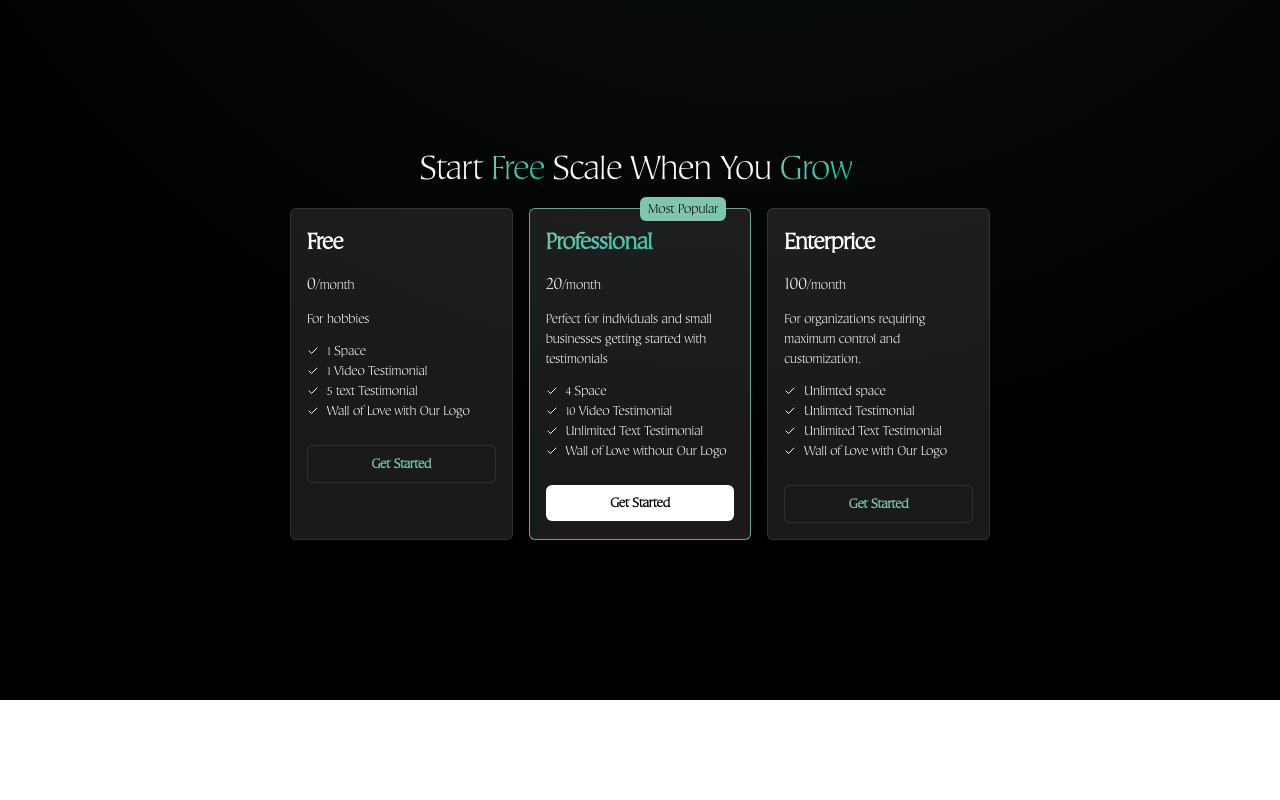
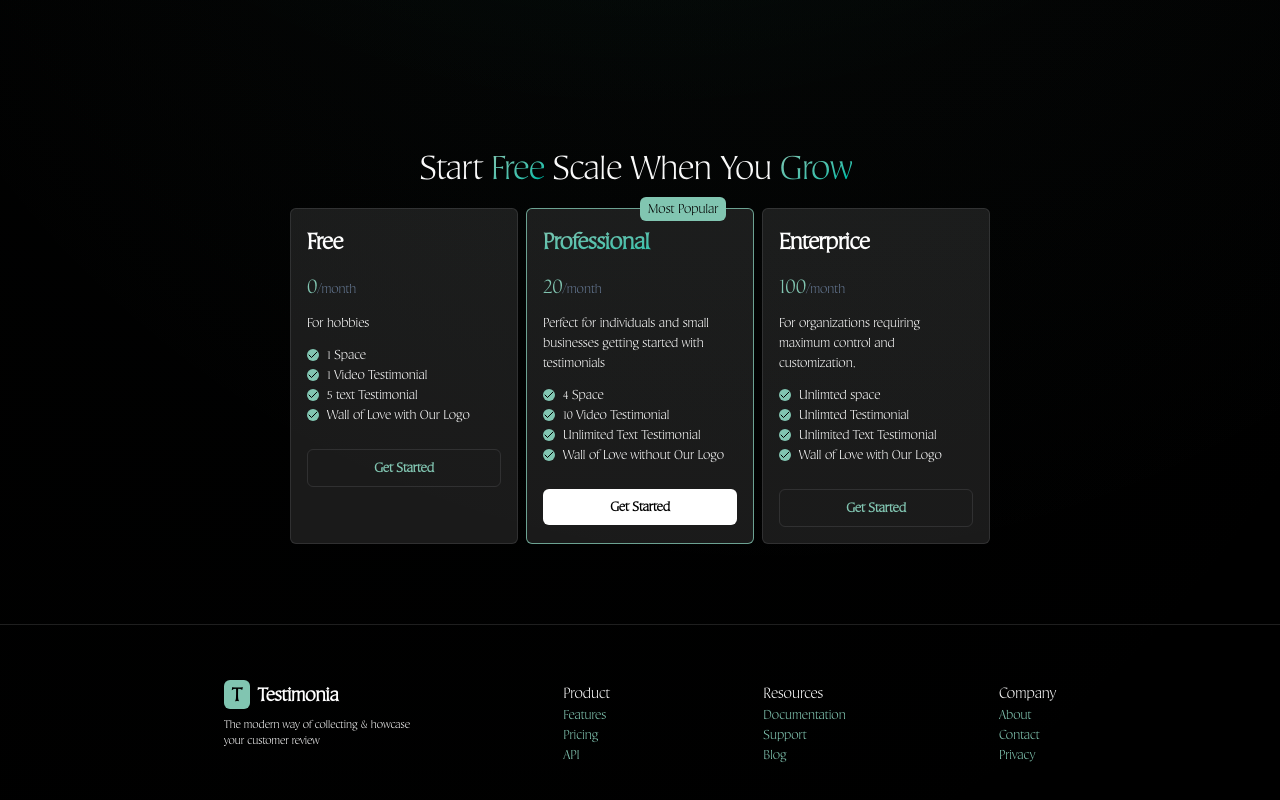
Before and after one commit to kakotyanimesh/Vouchly, a Next.js app: page / in a window 1280 px wide. Shown: the part 2276-3076 px from the top of the page. Before the commit the page ends 2976 px from the top, so only its background shows below. Built offline with nearby package versions, Linux system fonts and the light colour scheme.

Commit message:
landing page done

```diff
--- a/src/app/globals.css
+++ b/src/app/globals.css
@@ -45,10 +45,10 @@ body {
 
 html {
   background:
-    /* radial-gradient(circle at 30% 25%, rgba(132, 194, 179, 0.15) 0%, transparent 10%), */
-    radial-gradient(circle at 50% 50%, rgba(0, 247, 165, 0.067) 4%, transparent 50%),
-    radial-gradient(circle at 60% 60%, rgba(132, 194, 179, 0.113) 0%, transparent 50%),
-    /* radial-gradient(circle at 30% 70%, rgba(132, 194, 179, 0.12) 0%, transparent 50%), */
+    radial-gradient(circle at 30% 25%, rgba(132, 194, 179, 0.15) 0%, transparent 10%),
+    radial-gradient(circle at 50% 50%, rgba(0, 247, 165, 0.077) 1%, transparent 50%),
+    radial-gradient(circle at 60% 60%, rgba(132, 194, 179, 0.042) 0%, transparent 50%),
+    radial-gradient(circle at 30% 70%, rgba(59, 87, 80, 0.02) 0%, transparent 50%),
     linear-gradient(105deg,
       #000000 0%,
       #000000 25%,
@@ -69,20 +69,3 @@ html {
     -ms-overflow-style: none;  /* IE and Edge */
     scrollbar-width: none;  /* Firefox */
 }
-
-
-@property --border-angle {
-  syntax: '<angle>';
-  inherits: false;
-  initial-value: 0deg;
-}
-
-@theme {
-  --animate-rotate-border : border-rotate 3s linear infinite
-
-  @keyframes border-rotate {
-    to {
-      --border-angle : 360deg
-    }
-  }
-}
--- a/src/app/page.tsx
+++ b/src/app/page.tsx
@@ -1,4 +1,5 @@
 import { FeaturesDiv } from "@/components/landingpage/featuresdiv";
+import { Footer } from "@/components/landingpage/footer";
 import { LandingHeader } from "@/components/landingpage/landingbody";
 import { NoCoding } from "@/components/landingpage/nocoding";
 import { PricingDiv } from "@/components/landingpage/pricingdiv";
@@ -9,13 +10,14 @@ export default function Home() {
   return (
     <div className="md:mx-20 mx-5">
       <Navbar/>
-      <div className="flex justify-center text-center space-y-40 mb-40 items-center flex-col">
+      <div className="flex justify-center text-center space-y-40 items-center flex-col">
         <LandingHeader/>
         <Reviewdiv/>
         <FeaturesDiv/>
         <NoCoding/>
         <PricingDiv/>
       </div>
+      <Footer/>
     </div>
   );
 }
--- /dev/null
+++ b/src/components/landingpage/footer.tsx
@@ -0,0 +1,26 @@
+import { FooterLinks } from "@/utils/hardcodeddata/shortcuts"
+import { Logo } from "../ui/logo"
+import { LinkTag } from "../ui/Link"
+
+export const Footer = () => {
+    return (
+        <div className="border-t border-[hsl(var(--secondary))] mt-20 md:-mx-20 -mx-5 md:py-14 py-5 flex md:flex-row flex-col justify-between md:px-56 px-5 space-y-4">
+            <div className="flex flex-col gap-2">
+                <Logo className="text-xl"/>
+                <p className="text-xs ">The modern way of collecting & howcase <br /> your customer review</p>
+            </div>
+            {
+                FooterLinks.map((f, k) => (
+                    <div key={k}>
+                        <h1 className="text-md">{f.fHead}</h1>
+                        <div className="flex flex-col">
+                            {f.features.map((fE, k) => (
+                                <LinkTag className="text-sm" href={`${fE}`} key={k}>{fE}</LinkTag>
+                            ))}
+                        </div>
+                    </div>
+                ))
+            }
+        </div>
+    )
+}
--- a/src/components/landingpage/pricingdiv.tsx
+++ b/src/components/landingpage/pricingdiv.tsx
@@ -9,18 +9,23 @@ export const PricingDiv = () => {
                 Scale When You
                 <span className="bg-gradient-to-br from-[hsl(var(--primary))] to-teal-500 bg-clip-text text-transparent mx-2">Grow</span>
             </h1>
-            <div className="grid grid-cols-3 gap-4 md:w-[700px]">
+            <div className="grid md:grid-cols-3 grid-cols-1 gap-2 md:w-[700px]">
                 <PricingCard
+                // className="-rotate-3"
                 title="Free"
                 desc="For hobbies"
                 price={0}
                 features={["1 Space", "1 Video Testimonial", "5 text Testimonial", "Wall of Love with Our Logo"]}/>
+
                 <PricingCard
+                // className="rotate-0"
                 title="Professional"
                 desc="Perfect for individuals and small businesses getting started with testimonials"
                 price={20}
                 features={["4 Space", "10 Video Testimonial", "Unlimited Text Testimonial", "Wall of Love without Our Logo"]}/>
+
                 <PricingCard
+                // className="rotate-3"
                 title="Enterprice"
                 desc="For organizations requiring maximum control and customization."
                 price={100}
--- a/src/components/ui/pricingcard.tsx
+++ b/src/components/ui/pricingcard.tsx
@@ -21,21 +21,26 @@ export const PricingCard : React.FC<PricingProps> = ({className, title, price, d
             scale : 1.02,
             // backgroundColor : "black"
         }}
-        className={cn("space-y-3 relative hover:bg-black transition-colors ease-linear duration-200 rounded-md border bg-white/10 text-left p-4", title === "Professional" ? "border-[hsl(var(--primary))]/80" : "border-slate-100/10", className)} {...props}>
+        transition={{
+            ease : 'linear',
+            duration : 0.3,
+            // delay : 0.1
+        }}
+        className={cn("space-y-3 group relative hover:bg-black active:bg-black transition-colors ease-linear duration-200 rounded-md border bg-white/10 text-left p-4", title === "Professional" ? "border-[hsl(var(--primary))]/80" : "border-slate-100/10", className)} {...props}>
             {
                 title === "Professional" && <h1 className="absolute -top-3 left-1/2 bg-[hsl(var(--primary))] text-black text-sm px-2 py-0.5 rounded-md">Most Popular</h1>
             }
             <h1 className={cn("text-2xl font-bold", title === "Professional" ? "bg-gradient-to-br from-[hsl(var(--primary))] to-teal-500 bg-clip-text text-transparent" : "text-white")}>{title}</h1>
-            <h1 className="text-sm"><span className="text-xl">{price}</span>/month</h1>
+            <h1 className="text-sm text-slate-500"><span className="text-2xl text-[hsl(var(--primary))]">{price}</span>/month</h1>
             <p className="text-sm">{desc}</p>
             <div>
                 {
                     features.map((f, k) => (
-                        <h1 className="flex flex-row items-center gap-2 text-sm" key={k}><Check size={12}/> {f}</h1>
+                        <h1 className="flex flex-row items-center gap-2 text-sm" key={k}><Check className="bg-[hsl(var(--primary))] rounded-full text-black" size={12}/> {f}</h1>
                     ))
                 }
             </div>
-            <Button className="w-full mt-3" variant={title === "Professional" ? "primary" : "transparent"}>Get Started</Button>
+            <Button className={cn("w-full mt-3 transition-colors ease-linear duration-200", title !== "Professional" ? "group-hover:bg-[hsl(var(--primary))]/20 group-active:bg-[hsl(var(--primary))]/20" : undefined)} variant={title === "Professional" ? "primary" : "transparent"}>Get Started</Button>
         </motion.div>
     )
 }
--- a/src/utils/hardcodeddata/shortcuts.tsx
+++ b/src/utils/hardcodeddata/shortcuts.tsx
@@ -183,3 +183,19 @@ export const BentoGridFeatures = [
         whileInView : { x : 0, opacity : 1}
     }
 ]
+
+
+export const FooterLinks : {fHead : string, features : string[]}[] = [
+    {
+        fHead : "Product",
+        features : ["Features", "Pricing", "API"]
+    },
+    {
+        fHead : "Resources",
+        features : ["Documentation", "Support", "Blog"]
+    },
+    {
+        fHead : "Company",
+        features : ["About", "Contact", "Privacy"]
+    }
+]
```
